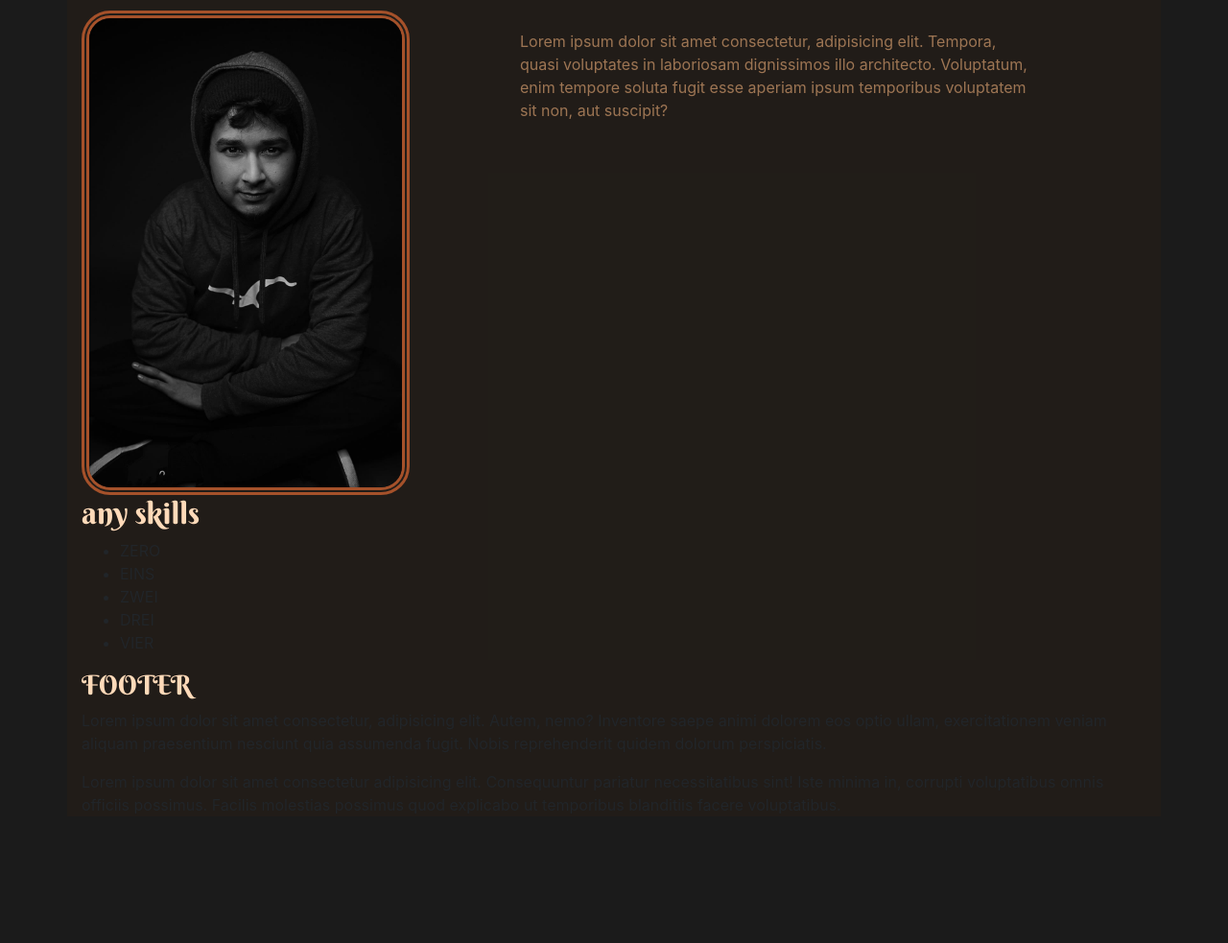
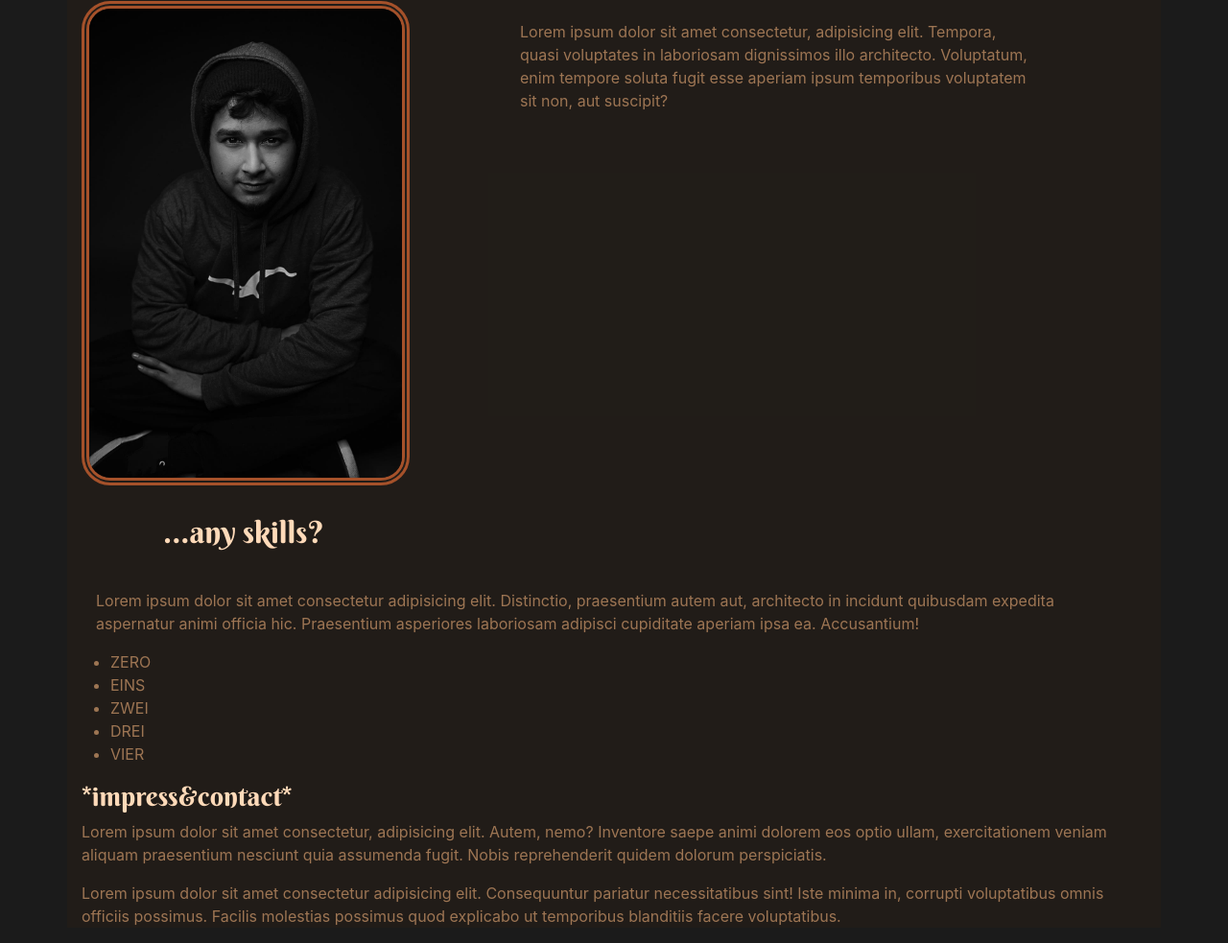
Before and after one commit to izcaptain/masterkey, a plain HTML site: page index.html in a window 1280 px wide. Shown: the part 1091-2074 px from the top of the page at 96% size. Before the commit the page ends 1958 px from the top, so only its background shows below. Drawn offline with Linux system fonts and the light colour scheme.

Commit message:
Master key

```diff
--- a/css/mystyle3.css
+++ b/css/mystyle3.css
@@ -3,8 +3,12 @@ h1, h2, h3, a{
     font-family: 'Berkshire Swash', cursive;
 }
 
+p, li {
+    color: rgba(255, 188, 130, 0.562);
+}
+
 .topic {
-    background-color: rgba(85, 42, 2, 0.11)
+    background-color: rgba(85, 42, 2, 0.11);
 
 }
 
@@ -44,6 +48,7 @@ h1, h2, h3, a{
     color: peachpuff;
     font-family: 'Berkshire Swash', cursive;
     display: inline;
+    margin-left: 20px;
 }
 
 .myself {
@@ -57,11 +62,17 @@ h1, h2, h3, a{
 .wer {
     margin-left: 95px;
     margin-top: 40px;
-    margin-bottom: 40px;
+    margin-bottom: 30px;
 }
 
 .metext {
     margin-left: 100px;
     margin-top: 20px;
-    color: rgba(255, 188, 130, 0.562);
+
 }
+
+.anyskills {
+    margin-top: 30px;
+    margin-bottom: 40px;
+    margin-left: 70px;
+}
--- a/index.html
+++ b/index.html
@@ -8,7 +8,7 @@
     <link href="https://fonts.googleapis.com/css?family=Black+Han+Sans" rel="stylesheet">
     <link href="https://fonts.googleapis.com/css?family=Berkshire+Swash" rel="stylesheet">
     <link rel="stylesheet" href="css/mystyle3.css">
-    <title>MYTRY3</title>
+    <title>MASTERKEY</title>
 </head>
 <body class="back">
   <div class="container topic">
@@ -35,9 +35,13 @@
             </div>
     </main>
 
+        <div class="col">
           <aside>
-                <h2 id="and">any skills</h2>
-                    <ul>
+           <h2 id="and" class="anyskills">...any skills?</h2>
+               <p>Lorem ipsum dolor sit amet consectetur adipisicing elit. Distinctio, praesentium autem aut, architecto in incidunt quibusdam
+            expedita aspernatur animi officia hic. Praesentium asperiores laboriosam adipisci cupiditate aperiam ipsa ea. Accusantium!
+               </p>
+           <ul class="col-6">
               <li>ZERO</li>
               <li>EINS</li>
               <li>ZWEI</li>
@@ -45,10 +49,12 @@
               <li>VIER</li>
               </li>
            </ul>
+
          </aside>
+       </div>
 
         <footer>
-             <h3 id="impress">FOOTER</h3>
+             <h3 id="impress">*impress&contact*</h3>
              <p>Lorem ipsum dolor sit amet consectetur, adipisicing elit. Autem, nemo? Inventore saepe animi dolorem eos optio ullam, exercitationem veniam aliquam praesentium nesciunt quia assumenda fugit. Nobis reprehenderit quidem dolorum perspiciatis.</p>
              <p>Lorem ipsum dolor sit amet consectetur adipisicing elit. Consequuntur pariatur necessitatibus sint! Iste minima in, corrupti voluptatibus omnis officiis possimus. Facilis molestias possimus quod explicabo ut temporibus blanditiis facere voluptatibus.</p>
         </footer>
```
Lines whose indentation alone changed are shown as unchanged.
